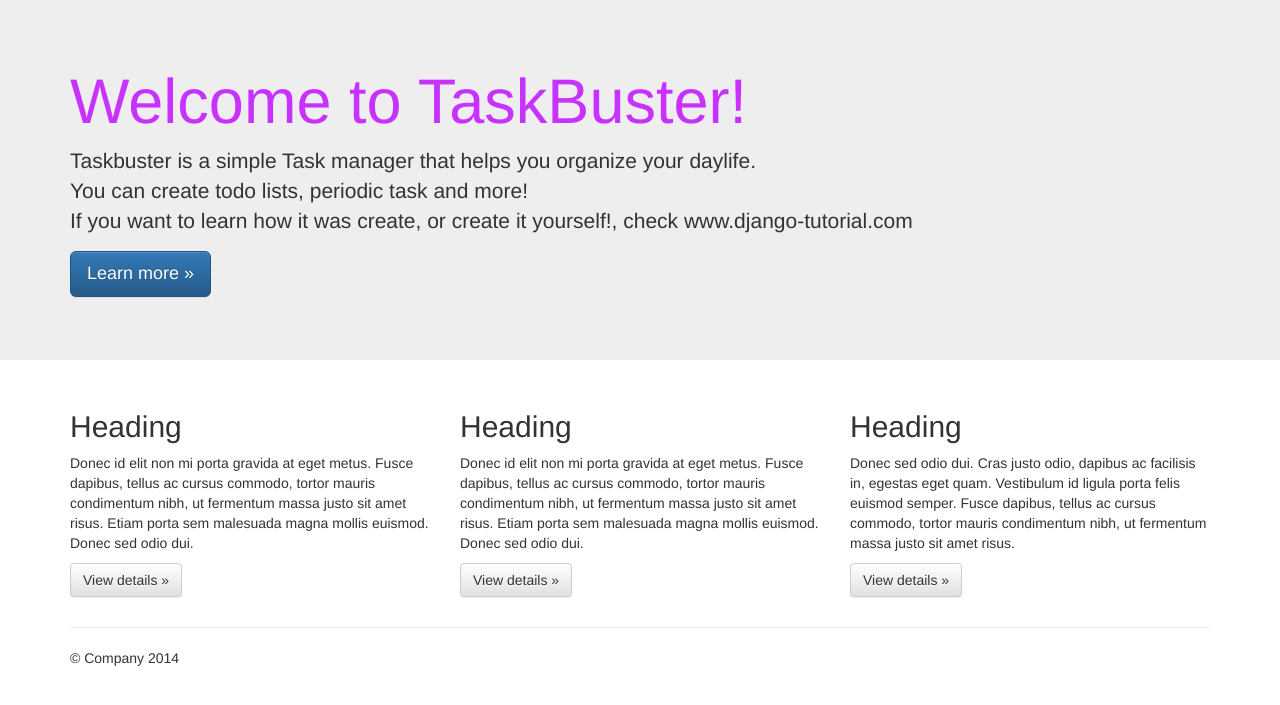
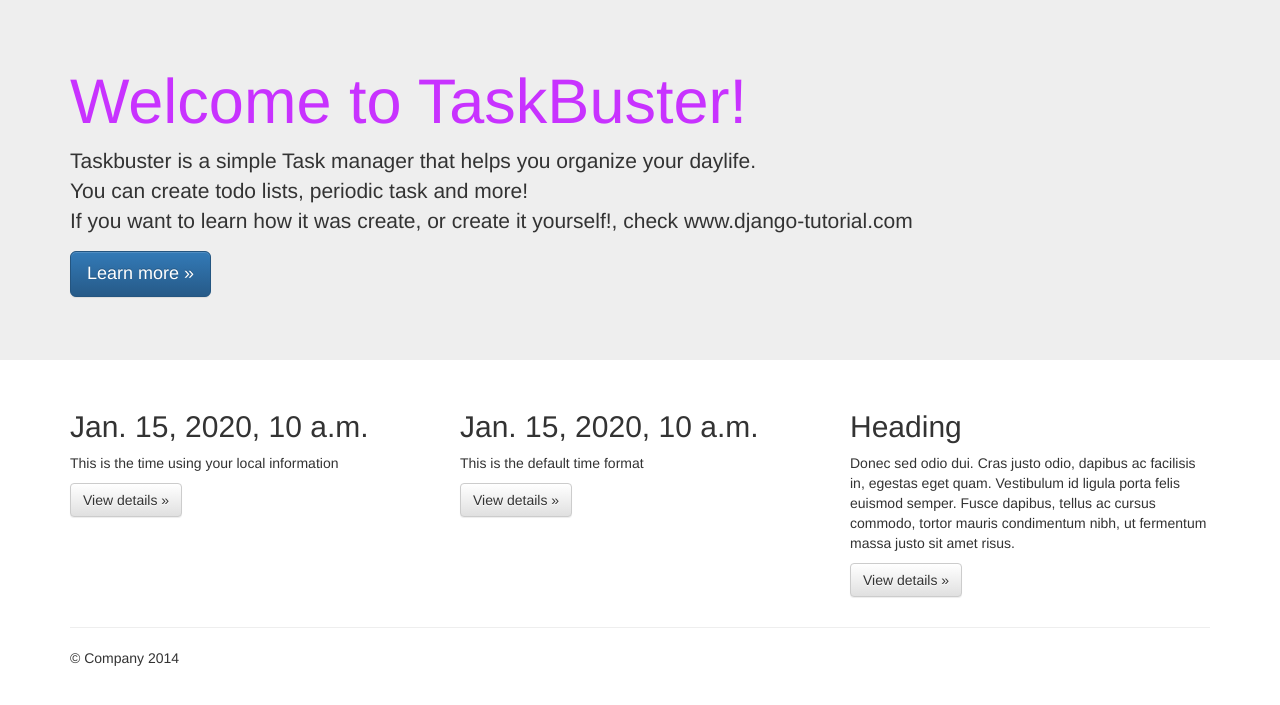
Before and after one commit to nicoman/taskbuster, a Django app: template taskbuster/templates/taskbuster/index.html in a window 1280 px wide. Shown: the part 51-756 px from the top of the page. Run offline with Django 3.2, Linux system fonts and the light colour scheme; the template is opened without the code that fills it: most values are stand-ins (such as "Sample title", 1, 10 or a date in 2020); some libraries are stand-ins or nearby versions.

Commit message:
Play with localization

```diff
--- a/taskbuster/templates/taskbuster/index.html
+++ b/taskbuster/templates/taskbuster/index.html
@@ -1,5 +1,6 @@
 {% extends "base.html" %}
 {% load i18n %}
+{% load l10n %}
 {% block head_title %}TaskBuster Django Tutorial{% endblock %}
 
 {% block content %}
@@ -18,13 +19,13 @@
       <!-- Example row of columns -->
       <div class="row">
         <div class="col-md-4">
-          <h2>Heading</h2>
-          <p>Donec id elit non mi porta gravida at eget metus. Fusce dapibus, tellus ac cursus commodo, tortor mauris condimentum nibh, ut fermentum massa justo sit amet risus. Etiam porta sem malesuada magna mollis euismod. Donec sed odio dui. </p>
+          <h2 id="local-date">{{ today }}</h2>
+          <p>This is the time using your local information</p>
           <p><a class="btn btn-default" href="#" role="button">View details &raquo;</a></p>
         </div>
         <div class="col-md-4">
-          <h2>Heading</h2>
-          <p>Donec id elit non mi porta gravida at eget metus. Fusce dapibus, tellus ac cursus commodo, tortor mauris condimentum nibh, ut fermentum massa justo sit amet risus. Etiam porta sem malesuada magna mollis euismod. Donec sed odio dui. </p>
+          <h2 id="non-local-date">{{ today|unlocalize }}</h2>
+          <p>This is the default time format</p>
           <p><a class="btn btn-default" href="#" role="button">View details &raquo;</a></p>
        </div>
         <div class="col-md-4">
--- a/taskbuster/views.py
+++ b/taskbuster/views.py
@@ -1,9 +1,11 @@
 # -*- coding: utf-8 -*-
 from django.shortcuts import render
+import datetime
 
 
 def home(request):
-    return render(request, "taskbuster/index.html", {})
+    today = datetime.date.today()
+    return render(request, "taskbuster/index.html", {'today': today})
 
 
 def home_files(request, filename):
```
Also changed, not shown: functional_tests/test_all_users.py (+13 -0 lines).
